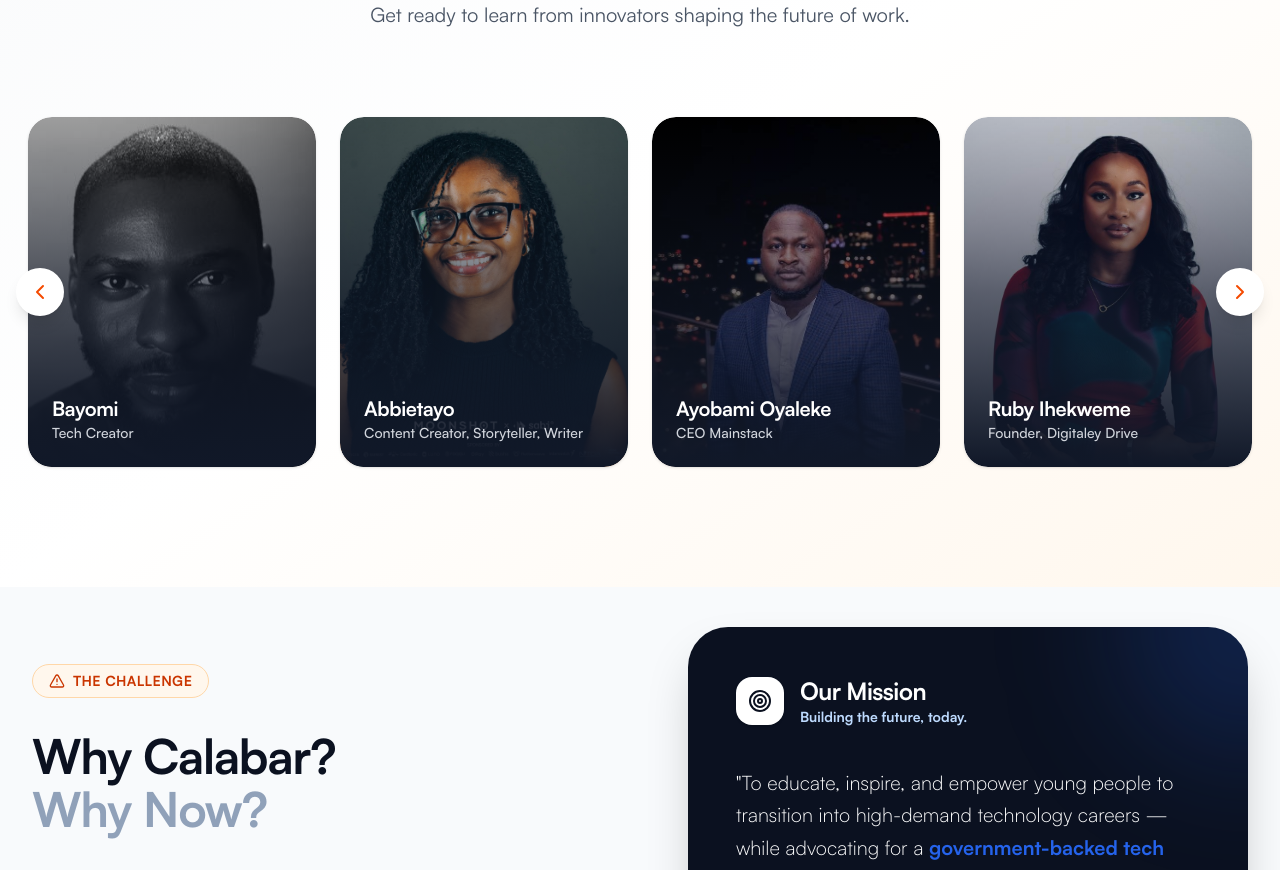
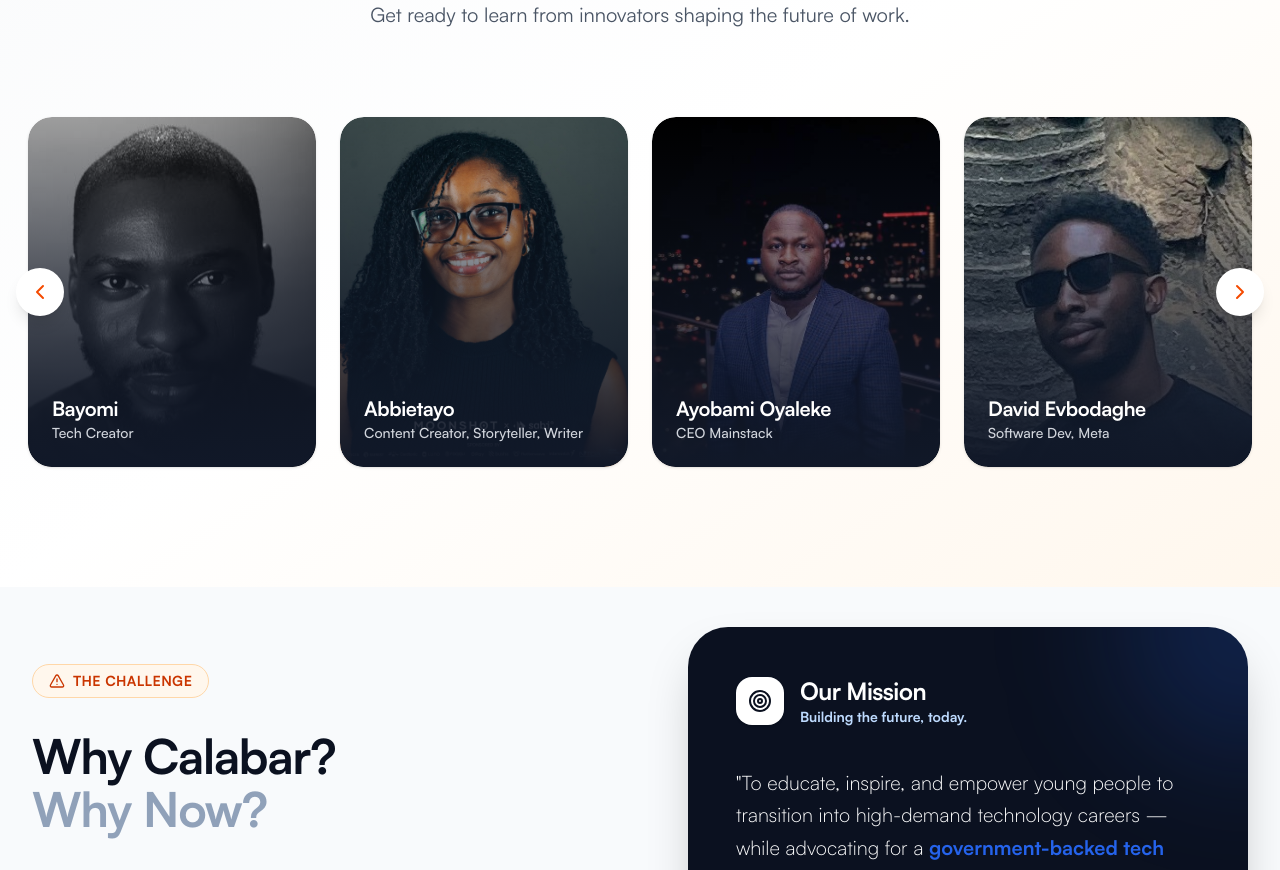
Before and after one commit to Olawoyin1/CTS, a React (Vite) app: page / in a window 1280 px wide. Shown: the part 2195-3065 px from the top of the page. Built offline with nearby package versions, Linux system fonts and the light colour scheme.

Commit message:
rearrangement7

```diff
--- a/src/components/Speakers.tsx
+++ b/src/components/Speakers.tsx
@@ -98,11 +98,11 @@ export default function Speakers() {
     //   title: "Financial Literacy Advocate",
     //   image: "/Images/oyin.jpg",
     // },
-    {
-      name: "Ruby Ihekweme",
-      title: "Founder, Digitaley Drive",
-      image: "/Images/ruby.jpg",
-    },
+    // {
+    //   name: "Ruby Ihekweme",
+    //   title: "Founder, Digitaley Drive",
+    //   image: "/Images/ruby.jpg",
+    // },
     // {
     //   name: "Emmanuel Faith",
     //   title: "Founder, HR Clinic",
```
